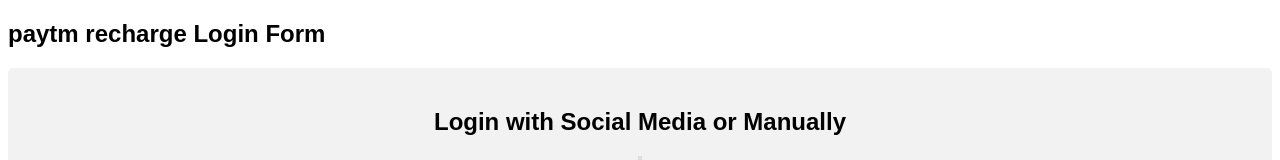
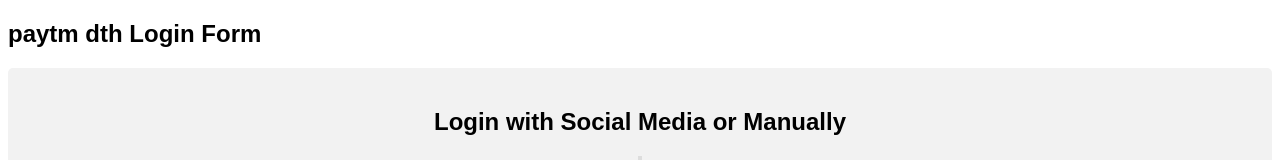
Before and after one commit to jinkavenky567/dockerproject, a plain HTML site: page index.html in a window 1280 px wide. Shown: the top 160 px of the page. Drawn offline with Linux system fonts and the light colour scheme.

Commit message:
Update index.html

```diff
--- a/index.html
+++ b/index.html
@@ -135,7 +135,7 @@
 </head>
 <body>
 
-<h2>paytm recharge Login Form</h2>
+<h2>paytm dth Login Form</h2>
 
 
 <div class="container">
```
